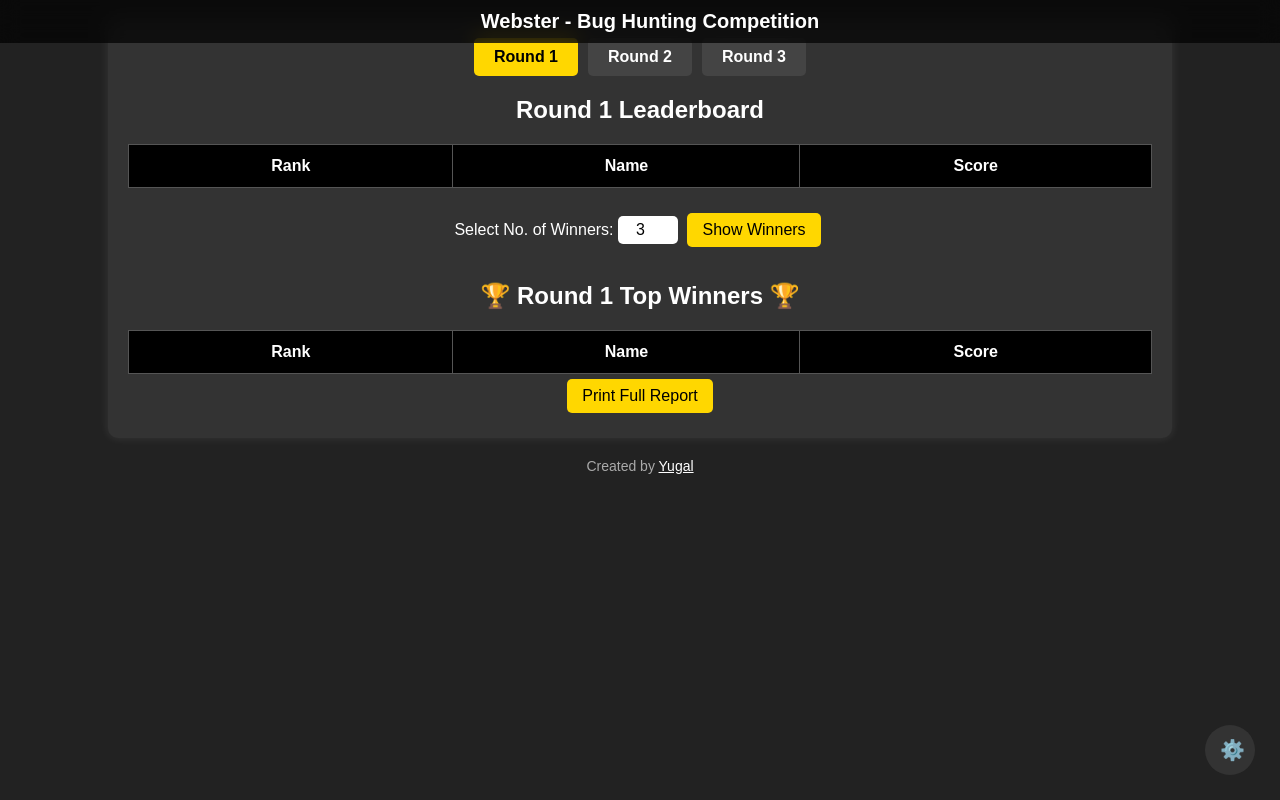
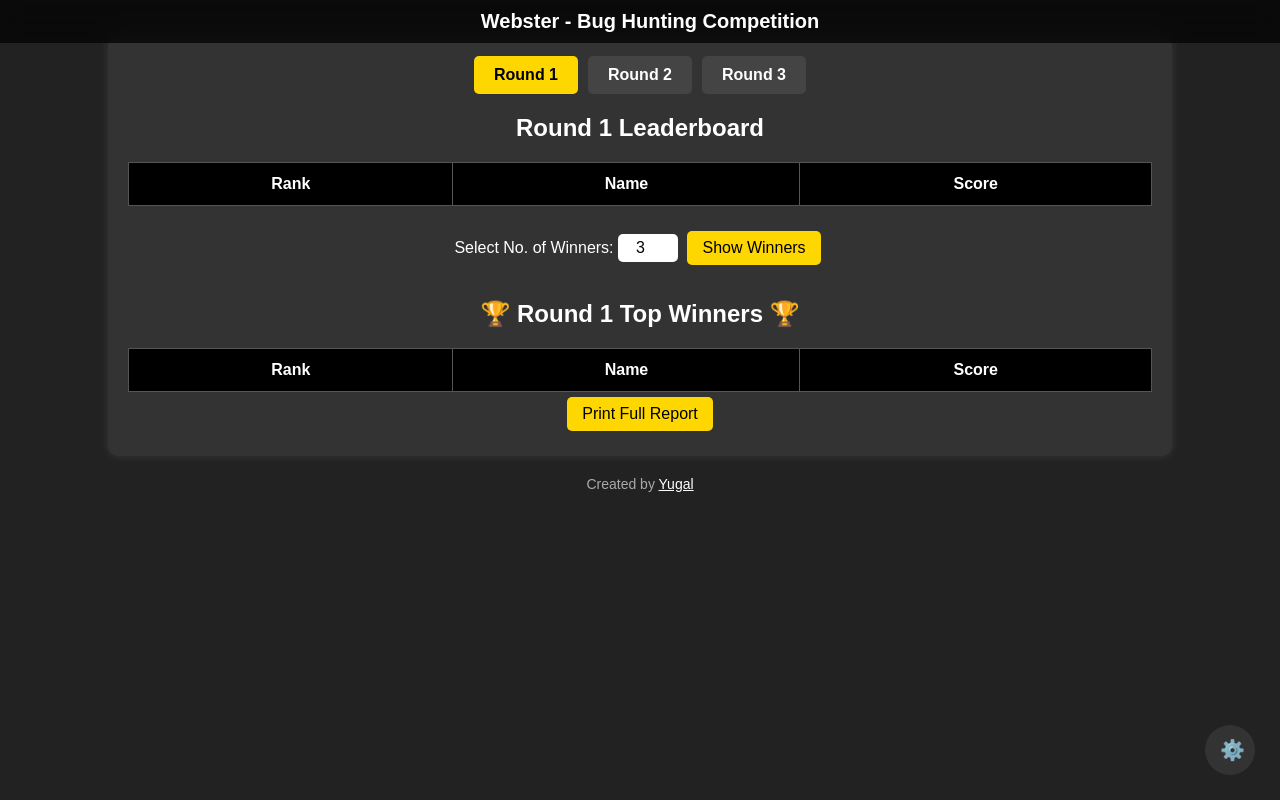
Before and after one commit to yugalofficial/buggy, a plain HTML site: page index.html in a window 1280 px wide. Drawn offline with Linux system fonts and the light colour scheme; no server answers.

Commit message:
Update index.html

```diff
--- a/index.html
+++ b/index.html
@@ -150,7 +150,7 @@
 </head>
 <body>
 
-    <div class="navbar">Webster - Bug Hunting Competition</div><br>
+    <div class="navbar">Webster - Bug Hunting Competition</div><br><br>
 
     <div class="container">
         <div class="round-tabs">
```
